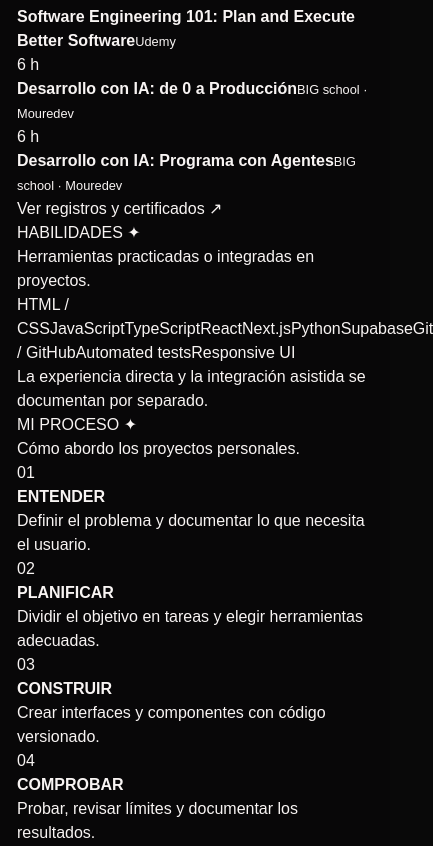
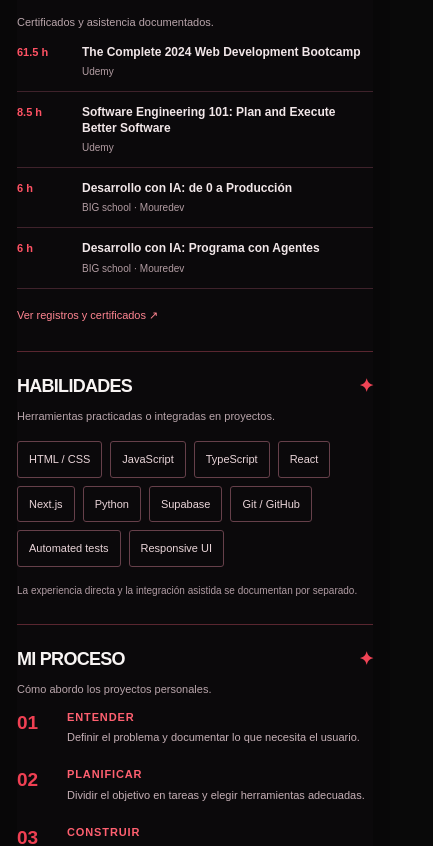
Before and after one commit to Dleteo/Nexus-AI, a Next.js app: page / in a window 390 px wide. Shown: the part 7767-8613 px from the top of the page, 433 px wide, since content can reach past the window. Built offline with nearby package versions, Linux system fonts and the light colour scheme.

Commit message:
style: editorial three-column education skills process section responsive

```diff
--- a/components/career/CareerHome.module.css
+++ b/components/career/CareerHome.module.css
@@ -248,3 +248,27 @@
 .heroStatement{max-width:510px}
 @media(max-width:900px){.heroMasthead{font-size:clamp(76px,16vw,145px);top:20px}.heroContent{padding-top:90px}.heroVisual{z-index:2}}
 @media(max-width:600px){.heroMasthead{font-size:clamp(69px,18vw,100px);top:28px}.heroContent{padding-top:95px}.heroPortrait{background:radial-gradient(circle at 50% 40%,#4b0d19,#090608 80%)}}
+
+
+/* Shared editorial proof-of-work strip, not invented career claims. */
+.processStrip{display:grid;grid-template-columns:1fr 1fr 1fr;gap:0;margin-top:95px;border-top:1px solid #6c2532;border-bottom:1px solid #6c2532;background:#0b090b}
+.processColumn{min-width:0;padding:30px 25px 35px;border-right:1px solid #5a2630}
+.processColumn:first-child{padding-left:0}
+.processColumn:last-child{padding-right:0;border-right:0}
+.processColumn h3{font-size:clamp(18px,2vw,25px);line-height:1.1;letter-spacing:-.04em;font-weight:850;margin:0 0 12px;display:flex;justify-content:space-between;gap:12px}
+.processColumn h3 span{color:#f04456}
+.processIntro{min-height:44px;color:#b9a5ab;font-size:11px;line-height:1.6}
+.processEducation>div{display:grid;grid-template-columns:55px 1fr;gap:10px;border-bottom:1px solid #3f222b;padding:12px 0}
+.processEducation>div>span{color:#ff5264;font-size:11px;font-weight:800}
+.processEducation strong{display:block;font-size:12px;line-height:1.35;color:#f2e7e9}
+.processEducation small{display:block;font-size:10px;color:#b39da3;margin-top:4px}
+.processColumn>a{display:inline-block;color:#ff8591;font-size:11px;margin-top:18px}
+.processSkillTags{display:flex;flex-wrap:wrap;gap:8px;margin-top:15px}
+.processSkillTags span{border:1px solid #66404a;border-radius:3px;font-size:11px;padding:9px 11px;color:#ead5d9}
+.processCaution{font-size:10px;color:#b19ca4;line-height:1.6;margin-top:16px}
+.processSteps{list-style:none;margin:0;padding:0}
+.processSteps li{display:grid;grid-template-columns:38px 1fr;gap:12px;padding:10px 0}
+.processSteps li>span{font-size:19px;font-weight:900;color:#ef4053}
+.processSteps strong{display:block;color:#ff6070;font-size:11px;letter-spacing:.08em}
+.processSteps p{font-size:11px;color:#c6b0b6;line-height:1.55;margin:4px 0 0}
+@media(max-width:900px){.processStrip{grid-template-columns:1fr;gap:0}.processColumn{border-right:0;border-bottom:1px solid #5a2630;padding:25px 0}.processColumn:last-child{border:0}.processIntro{min-height:0}}
```
